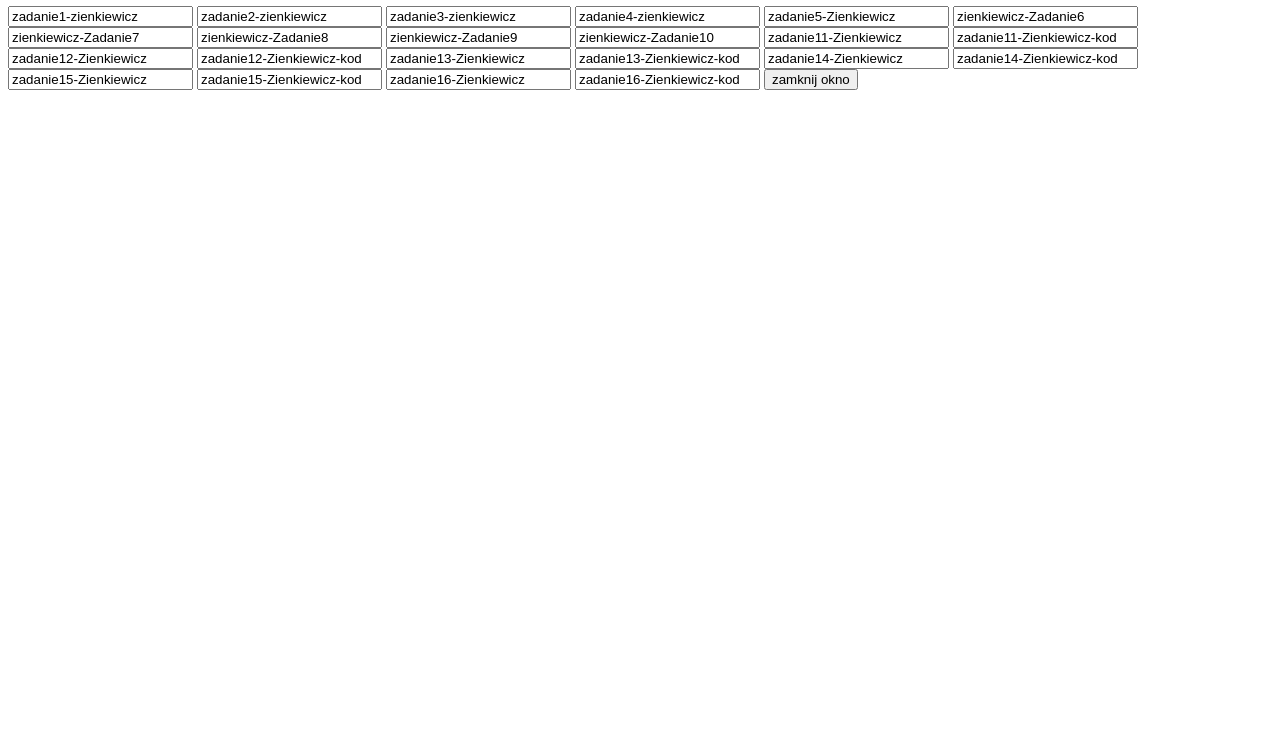
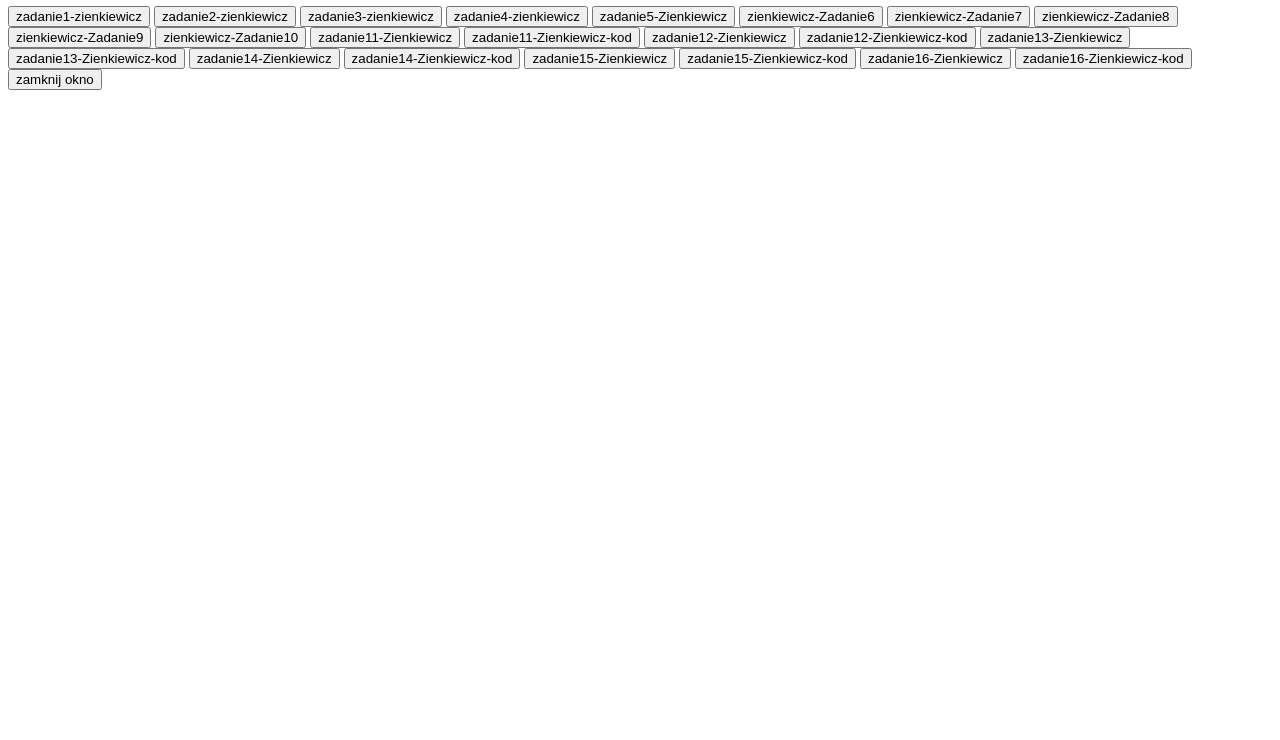
Before and after one commit to BortekZ/java, a plain HTML site: page index.html in a window 1280 px wide. Shown: the part 60-800 px from the top of the page. Drawn offline with Linux system fonts and the light colour scheme.

Commit message:
Update index.html

```diff
--- a/index.html
+++ b/index.html
@@ -99,28 +99,28 @@ function okno_zamknij()
  </head>
 <body>
  <form>
- <input type="button_z1" name="zadanie1" value="zadanie1-zienkiewicz" onclick="WinOpen_z1(' ')">
- <input type="button_z2" name="zadanie2" value="zadanie2-zienkiewicz" onclick="WinOpen_z2(' ')">
- <input type="button_z3" name="zadanie3" value="zadanie3-zienkiewicz" onclick="WinOpen_z3(' ')">
- <input type="button_z4" name="zadanie4" value="zadanie4-zienkiewicz" onclick="WinOpen_z4(' ')">
- <input type="button_z5" name="zadanie5" value="zadanie5-Zienkiewicz" onclick="WinOpen_z5(' ')">
- <input type="button_z6" name="zadanie6" value="zienkiewicz-Zadanie6" onclick="WinOpen_z6(' ')">
- <input type="button_z7" name="zadanie7" value="zienkiewicz-Zadanie7" onclick="WinOpen_z7(' ')">
- <input type="button_z8" name="zadanie8" value="zienkiewicz-Zadanie8" onclick="WinOpen_z8(' ')">
- <input type="button_z9" name="zadanie9" value="zienkiewicz-Zadanie9" onclick="WinOpen_z9(' ')">
- <input type="button_z10" name="zadanie10" value="zienkiewicz-Zadanie10" onclick="WinOpen_z10(' ')">
- <input type="button_z11" name="zadanie11" value="zadanie11-Zienkiewicz" onclick="WinOpen_z11(' ')">
- <input type="button_z11" name="zadanie11" value="zadanie11-Zienkiewicz-kod" onclick="WinOpen_z111(' ')">
- <input type="button_z12" name="zadanie12" value="zadanie12-Zienkiewicz" onclick="WinOpen_z12(' ')">
- <input type="button_z12" name="zadanie12" value="zadanie12-Zienkiewicz-kod" onclick="WinOpen_z122(' ')">
- <input type="button_z13" name="zadanie13" value="zadanie13-Zienkiewicz" onclick="WinOpen_z13(' ')">
- <input type="button_z13" name="zadanie13" value="zadanie13-Zienkiewicz-kod" onclick="WinOpen_z133(' ')">
- <input type="button_z14" name="zadanie14" value="zadanie14-Zienkiewicz" onclick="WinOpen_z14(' ')">
- <input type="button_z14" name="zadanie14" value="zadanie14-Zienkiewicz-kod" onclick="WinOpen_z144(' ')">
- <input type="button_z15" name="zadanie15" value="zadanie15-Zienkiewicz" onclick="WinOpen_z15(' ')">
- <input type="button_z15" name="zadanie15" value="zadanie15-Zienkiewicz-kod" onclick="WinOpen_z155(' ')">
- <input type="button_z16" name="zadanie16" value="zadanie16-Zienkiewicz" onclick="WinOpen_z16(' ')">
- <input type="button_z16" name="zadanie16" value="zadanie16-Zienkiewicz-kod" onclick="WinOpen_z166(' ')">
+ <input type="button" name="zadanie1" value="zadanie1-zienkiewicz" onclick="WinOpen_z1(' ')">
+ <input type="button" name="zadanie2" value="zadanie2-zienkiewicz" onclick="WinOpen_z2(' ')">
+ <input type="button" name="zadanie3" value="zadanie3-zienkiewicz" onclick="WinOpen_z3(' ')">
+ <input type="button" name="zadanie4" value="zadanie4-zienkiewicz" onclick="WinOpen_z4(' ')">
+ <input type="button" name="zadanie5" value="zadanie5-Zienkiewicz" onclick="WinOpen_z5(' ')">
+ <input type="button" name="zadanie6" value="zienkiewicz-Zadanie6" onclick="WinOpen_z6(' ')">
+ <input type="button" name="zadanie7" value="zienkiewicz-Zadanie7" onclick="WinOpen_z7(' ')">
+ <input type="button" name="zadanie8" value="zienkiewicz-Zadanie8" onclick="WinOpen_z8(' ')">
+ <input type="button" name="zadanie9" value="zienkiewicz-Zadanie9" onclick="WinOpen_z9(' ')">
+ <input type="button" name="zadanie10" value="zienkiewicz-Zadanie10" onclick="WinOpen_z10(' ')">
+ <input type="button" name="zadanie11" value="zadanie11-Zienkiewicz" onclick="WinOpen_z11(' ')">
+ <input type="button" name="zadanie11" value="zadanie11-Zienkiewicz-kod" onclick="WinOpen_z111(' ')">
+ <input type="button" name="zadanie12" value="zadanie12-Zienkiewicz" onclick="WinOpen_z12(' ')">
+ <input type="button" name="zadanie12" value="zadanie12-Zienkiewicz-kod" onclick="WinOpen_z122(' ')">
+ <input type="button" name="zadanie13" value="zadanie13-Zienkiewicz" onclick="WinOpen_z13(' ')">
+ <input type="button" name="zadanie13" value="zadanie13-Zienkiewicz-kod" onclick="WinOpen_z133(' ')">
+ <input type="button" name="zadanie14" value="zadanie14-Zienkiewicz" onclick="WinOpen_z14(' ')">
+ <input type="button" name="zadanie14" value="zadanie14-Zienkiewicz-kod" onclick="WinOpen_z144(' ')">
+ <input type="button" name="zadanie15" value="zadanie15-Zienkiewicz" onclick="WinOpen_z15(' ')">
+ <input type="button" name="zadanie15" value="zadanie15-Zienkiewicz-kod" onclick="WinOpen_z155(' ')">
+ <input type="button" name="zadanie16" value="zadanie16-Zienkiewicz" onclick="WinOpen_z16(' ')">
+ <input type="button" name="zadanie16" value="zadanie16-Zienkiewicz-kod" onclick="WinOpen_z166(' ')">
  <input type="button" value="zamknij okno" onclick="okno_zamknij()"/>
  </form>
 </body>
```
